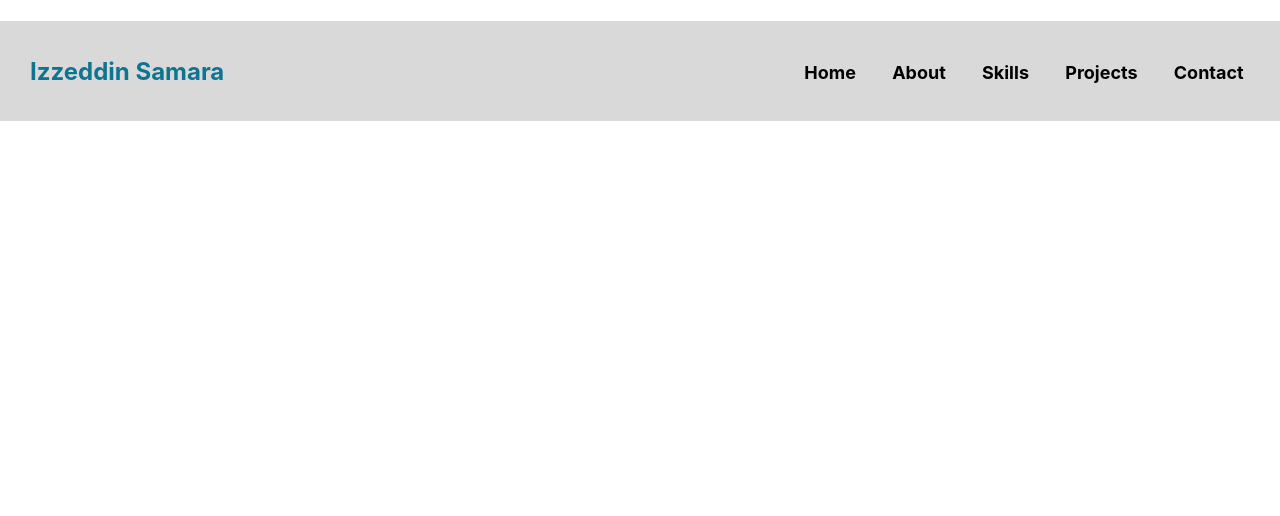
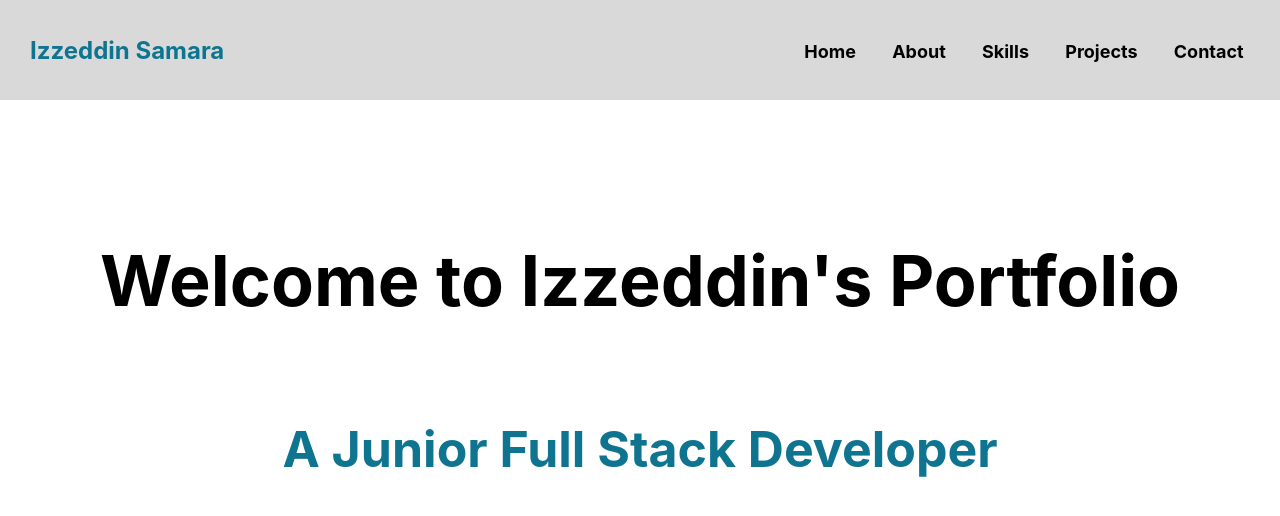
Before and after one commit to Izzeddin-Samara/my-portfolio, a React (Create React App) app: page / in a window 1280 px wide. Shown: the top 516 px of the page. Built offline with nearby package versions, Linux system fonts and the light colour scheme.

Commit message:
Add styling to WelcomeBanner component

```diff
--- a/src/App.css
+++ b/src/App.css
@@ -31,3 +31,22 @@ nav h1 {
   text-decoration: underline;
   color: rgb(14 116 144);
 }
+.welcome {
+  display: flex;
+  justify-content: center;
+  align-items: center;
+  height: 90vh;
+  flex-direction: column;
+  font-weight: bolder;
+
+}
+
+.welcome p {
+  color: rgb(14 116 144);
+  font-size: 50px;
+  width: 100%;
+  text-align: center;
+}
+.welcome h1 {
+  font-size: 70px;
+}
--- a/src/components/WelcomeBanner.js
+++ b/src/components/WelcomeBanner.js
@@ -2,7 +2,7 @@ import React from "react";
 
 const WelcomeBanner = () => {
     return (
-        <div>
+        <div className="welcome">
             <h1>Welcome to Izzeddin's Portfolio</h1>
             <p>A Junior Full Stack Developer</p>
         </div>
```
